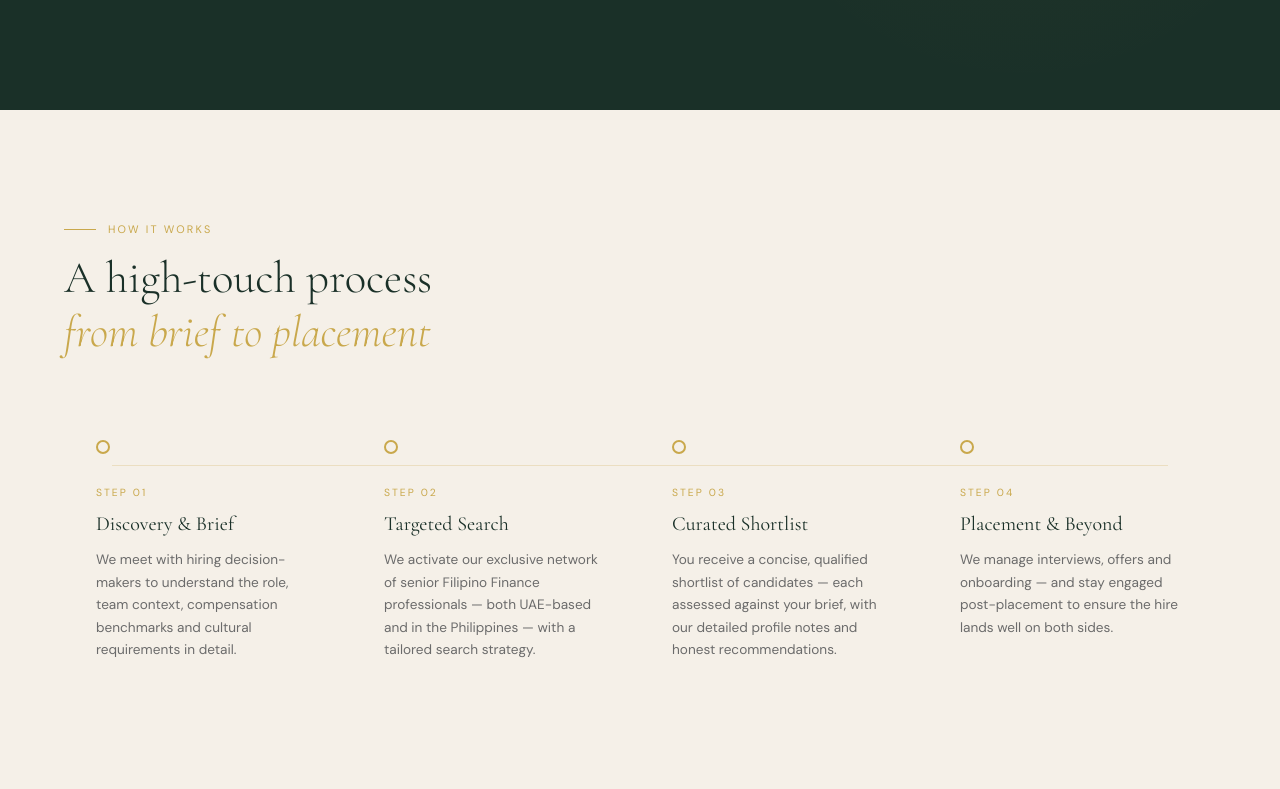
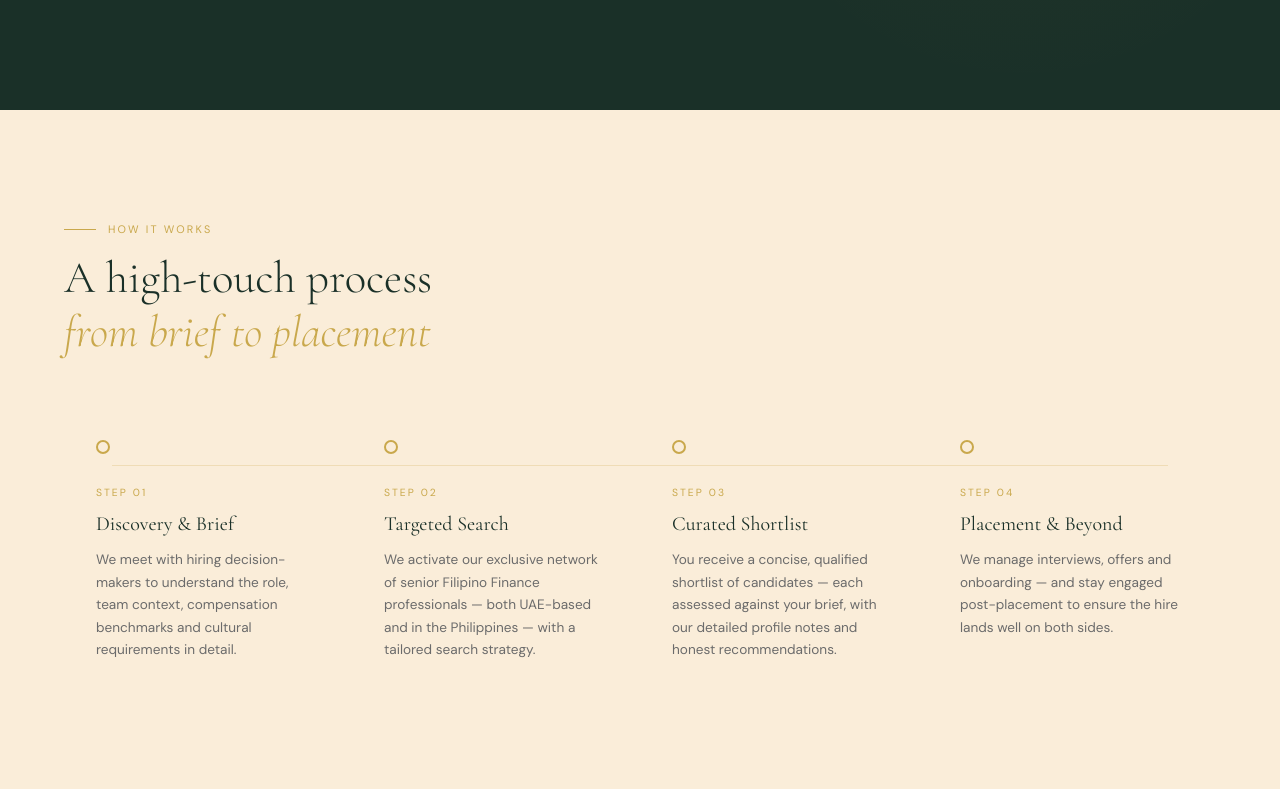
Before and after one commit to Nayanatha/client-landing-template-1, a plain HTML site: page index.html in a window 1280 px wide. Shown: the part 2891-3680 px from the top of the page. Drawn offline with nearby package versions, Linux system fonts and the light colour scheme.

Commit message:
Update index.html

```diff
--- a/index.html
+++ b/index.html
@@ -11,7 +11,7 @@
   *, *::before, *::after { box-sizing: border-box; margin: 0; padding: 0; }
 
   :root {
-    --sand: #F5F0E8;
+    --sand: #faedd9;
     --cream: #FAF7F2;
     --deep: #0E1A14;
     --forest: #1A3028;
```
